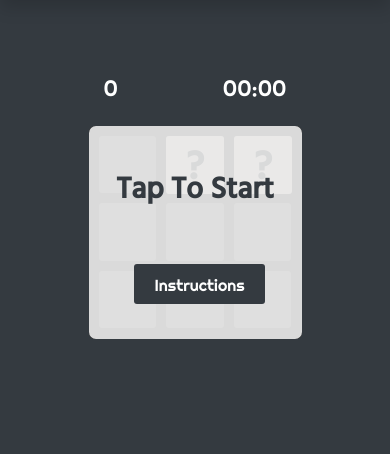
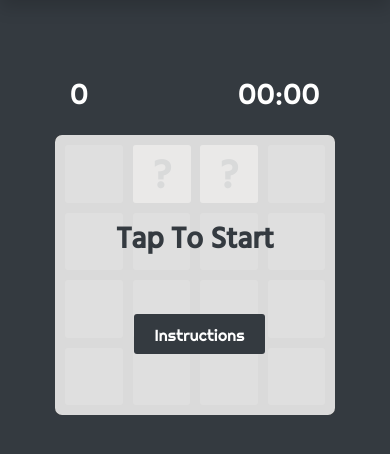
Before and after one commit to pauldstar/RevisionJunkies, a CodeIgniter app: page /database/ in a window 390 px wide. Shown: the part 63-517 px from the top of the page. Run offline with CodeIgniter, Linux system fonts and the light colour scheme; data that the repository does not hold is empty.

Commit message:
add: brought back 4x4 grid add: load up game over modal mod: answered questions get re-asked

```diff
--- a/application/views/game.php
+++ b/application/views/game.php
@@ -19,13 +19,22 @@
           <div class="grid-cell"></div>
           <div class="grid-cell"></div>
           <div class="grid-cell"></div>
+          <div class="grid-cell"></div>
         </div>
         <div class="grid-row">
           <div class="grid-cell"></div>
           <div class="grid-cell"></div>
           <div class="grid-cell"></div>
+          <div class="grid-cell"></div>
         </div>
         <div class="grid-row">
+          <div class="grid-cell"></div>
+          <div class="grid-cell"></div>
+          <div class="grid-cell"></div>
+          <div class="grid-cell"></div>
+        </div>
+        <div class="grid-row">
+          <div class="grid-cell"></div>
           <div class="grid-cell"></div>
           <div class="grid-cell"></div>
           <div class="grid-cell"></div>
--- a/assets/css/game.css
+++ b/assets/css/game.css
@@ -33,7 +32,7 @@
 #game-stats {
   font-family: 'Righteous', cursive;
   font-size: 2.2rem;
-  width: 378px;
+  width: 500px;
   padding: 0 15px 0 15px;
 }
 
@@ -56,11 +55,11 @@
 
 #game-container #game-message p {
   font-family: 'Hind', sans-serif;
-  font-size: 34px;
+  font-size: 44px;
   font-weight: bold;
   height: 60px;
   line-height: 60px;
-  margin-top: 105px;
+  margin-top: 175px;
   color: #343A40;
 }
 
@@ -156,8 +155,8 @@
   -moz-user-select: none;
   background: #272727;
   border-radius: 6px;
-  width: 378px;
-  height: 378px;
+  width: 500px;
+  height: 500px;
   -webkit-box-sizing: border-box;
   -moz-box-sizing: border-box;
   box-sizing: border-box;
@@ -399,8 +440,8 @@
 @media screen and (max-width: 480px) {
   #game-container {
     padding: 10px;
-    width: 213px;
-    height: 213px;
+    width: 280px;
+    height: 280px;
   }
   #game-section {
     padding-top: 135px;
@@ -409,7 +450,7 @@
     font-size: 30px;
     height: 30px;
     line-height: 30px;
-    margin-top: 49px;
+    margin-top: 90px;
   }
   #game-mobile-msg {
     display: block;
@@ -418,8 +459,8 @@
     display: none;
   }
   #game-stats {
-    width: 213px;
-    font-size: 1.4rem;
+    width: 280px;
+    font-size: 1.8rem;
   }
   #grid-container {
     position: absolute;
```
Also changed, not shown: other parts of application/views/game.php (+56 -9 lines), other parts of assets/css/game.css (+78 -2 lines).
